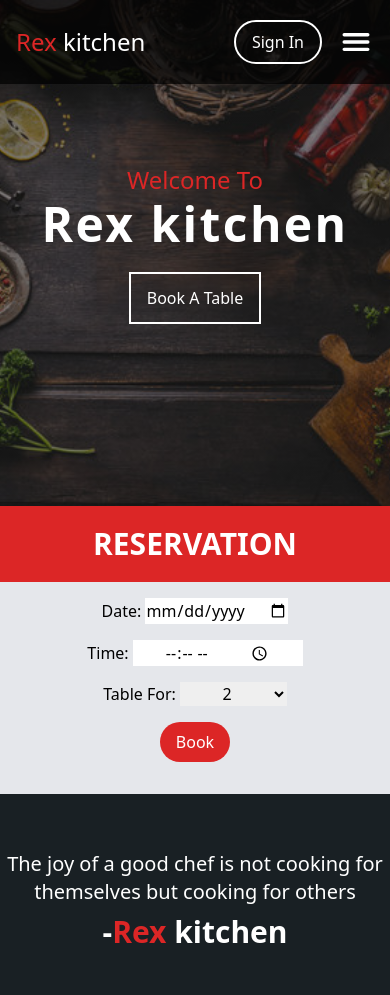
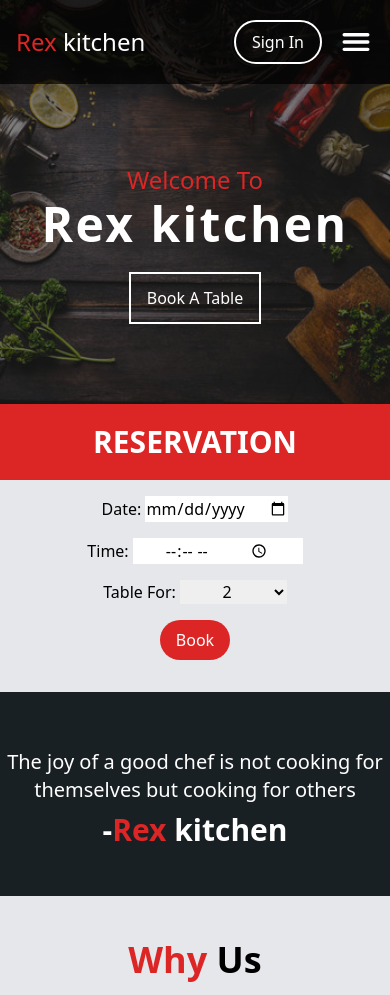
Before and after one commit to Habeeb-bee/Rex-kitchen, a website: page index.html in a window 390 px wide. Shown: the top 995 px of the page. Drawn offline with nearby package versions, Linux system fonts and the light colour scheme; files that its build step writes are made by us from their sources.

Commit message:
changed hight

```diff
--- a/index.html
+++ b/index.html
@@ -19,7 +19,7 @@
 <body class="">
 
         <!--header-->
-      <div class=" h-[60vh] w-screen text-center bg-no-repeat bg-cover bg-top md:h-3/4 "  style="background-image: linear-gradient(rgba(0,0,0,0.5), rgba(0,0,0,0.5)),url('./public/img/kitchen-bg.jpg');">
+      <div class="  w-screen text-center bg-no-repeat bg-cover bg-top md:h-3/4 "  style="background-image: linear-gradient(rgba(0,0,0,0.5), rgba(0,0,0,0.5)),url('./public/img/kitchen-bg.jpg');">
 
 
         <!--navigation-->
@@ -58,7 +58,7 @@
 
 
 <!--home-hero-->
-          <div class="disc text-center mt-[5em] ">
+          <div class="disc text-center py-[5em] ">
         <h2 class="text-red-600 text-2xl md:text-4xl ">Welcome To</h2> <br>
 
         <h1 class=" tracking-wider text-white text-5xl font-bold -mt-5 pb-5 md:text-6xl" >Rex kitchen</h1>
```
